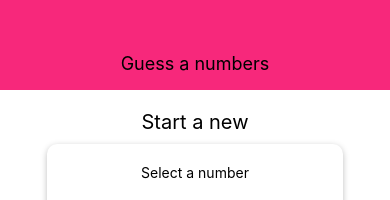
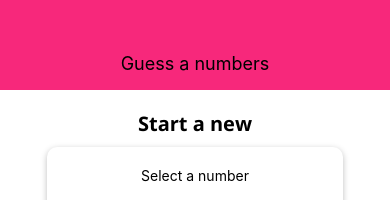
Before and after one commit to cyrusonline/react-native-component, a React Native app: screen / in a window 390 px wide. Shown: the top 200 px of the page. Built offline with nearby package versions, Linux system fonts and the light colour scheme.

Commit message:
adding expo font

```diff
--- a/App.js
+++ b/App.js
@@ -1,40 +1,61 @@
-import React , {useState} from 'react';
-import { StyleSheet, Text, View } from 'react-native';
-import Header from './components/Header'
-import StartGameScreen from './screens/StartGameScreen';
-import GameScreen from './screens/GameScreen';
-import GameOverScreen from './screens/GameOverScreen';
+import React, { useState } from "react";
+import { StyleSheet, Text, View } from "react-native";
+import * as Font from "expo-font";
+import { AppLoading } from "expo";
+
+import Header from "./components/Header";
+import StartGameScreen from "./screens/StartGameScreen";
+import GameScreen from "./screens/GameScreen";
+import GameOverScreen from "./screens/GameOverScreen";
+
+const fetchFonts = () => {
+  return Font.loadAsync({
+    "open-sans": require("./assets/fonts/OpenSans-Regular.ttf"),
+    "open-sans-bold": require("./assets/fonts/OpenSans-Bold.ttf")
+  });
+};
+
 export default function App() {
-  const [userNumber,setUserNumber] = useState();
+  const [userNumber, setUserNumber] = useState();
   const [guessRounds, setGuessRounds] = useState(0);
-  const startGameHandler = (selectedNumber)=>{
-    setUserNumber(selectedNumber)
-    setGuessRounds(0)
+  const [dataLoaded, setDataLoaded] = useState(false);
+
+  if (!dataLoaded) {
+    return (
+      <AppLoading
+        startAsync={fetchFonts}
+        onFinish={() => setDataLoaded(true)}
+        onError={(err)=>console.log(err)}
+      />
+    );
   }
+  const startGameHandler = selectedNumber => {
+    setUserNumber(selectedNumber);
+    setGuessRounds(0);
+  };
 
-  const gameOverHandler = numOfRounds =>{
-    setGuessRounds(numOfRounds)
-  }
+  const gameOverHandler = numOfRounds => {
+    setGuessRounds(numOfRounds);
+  };
 
-  let content = <StartGameScreen onStartGame = {startGameHandler}/>
-  if(userNumber && guessRounds <= 0){
-    content = <GameScreen userChoice = {userNumber}  onGameOver = {gameOverHandler}/>
-  }else if (guessRounds>0) {
-    content = <GameOverScreen/>
+  let content = <StartGameScreen onStartGame={startGameHandler} />;
+  if (userNumber && guessRounds <= 0) {
+    content = (
+      <GameScreen userChoice={userNumber} onGameOver={gameOverHandler} />
+    );
+  } else if (guessRounds > 0) {
+    content = <GameOverScreen />;
   }
   return (
     <View style={styles.screen}>
-    <Header title="Guess a numbers" />
-  {content}
-
-  </View>
+      <Header title="Guess a numbers" />
+      {content}
+    </View>
   );
 }
 
-
 const styles = StyleSheet.create({
-  screen:{
+  screen: {
     flex: 1
   }
-
 });
--- a/package.json
+++ b/package.json
@@ -9,6 +9,7 @@
   },
   "dependencies": {
     "expo": "^34.0.1",
+    "expo-font": "^6.0.1",
     "react": "16.8.3",
     "react-dom": "^16.8.6",
     "react-native": "https://github.com/expo/react-native/archive/sdk-34.0.0.tar.gz",
--- a/screens/StartGameScreen.js
+++ b/screens/StartGameScreen.js
@@ -95,7 +95,8 @@
   },
   title: {
     fontSize: 20,
-    marginVertical: 10
+    marginVertical: 10,
+    fontFamily:'open-sans-bold'
   },
   inputContainer: {
     width: 300,
```
Also changed, not shown: assets/fonts/OpenSans-Bold.ttf (added), assets/fonts/OpenSans-Regular.ttf (added).
